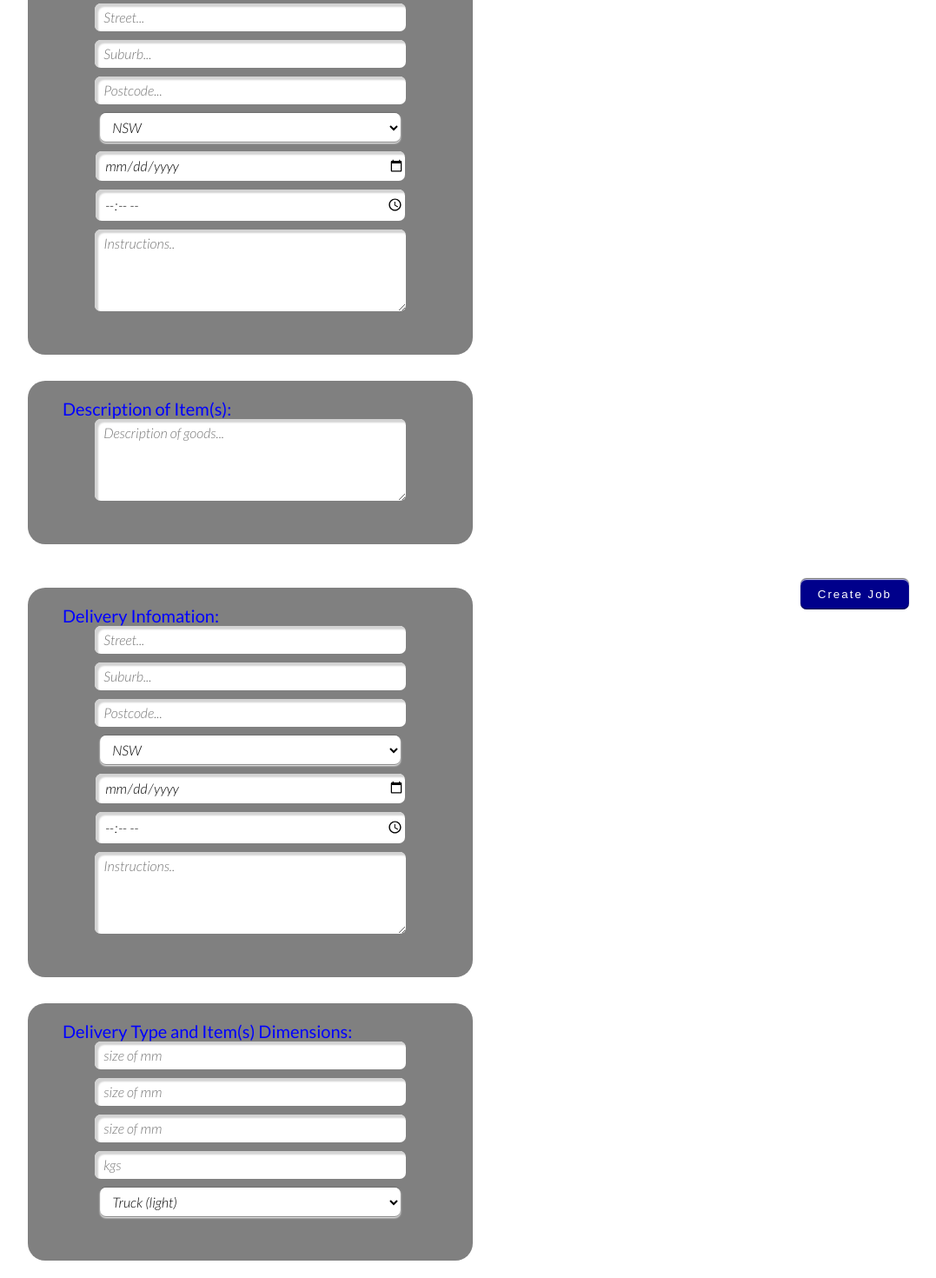
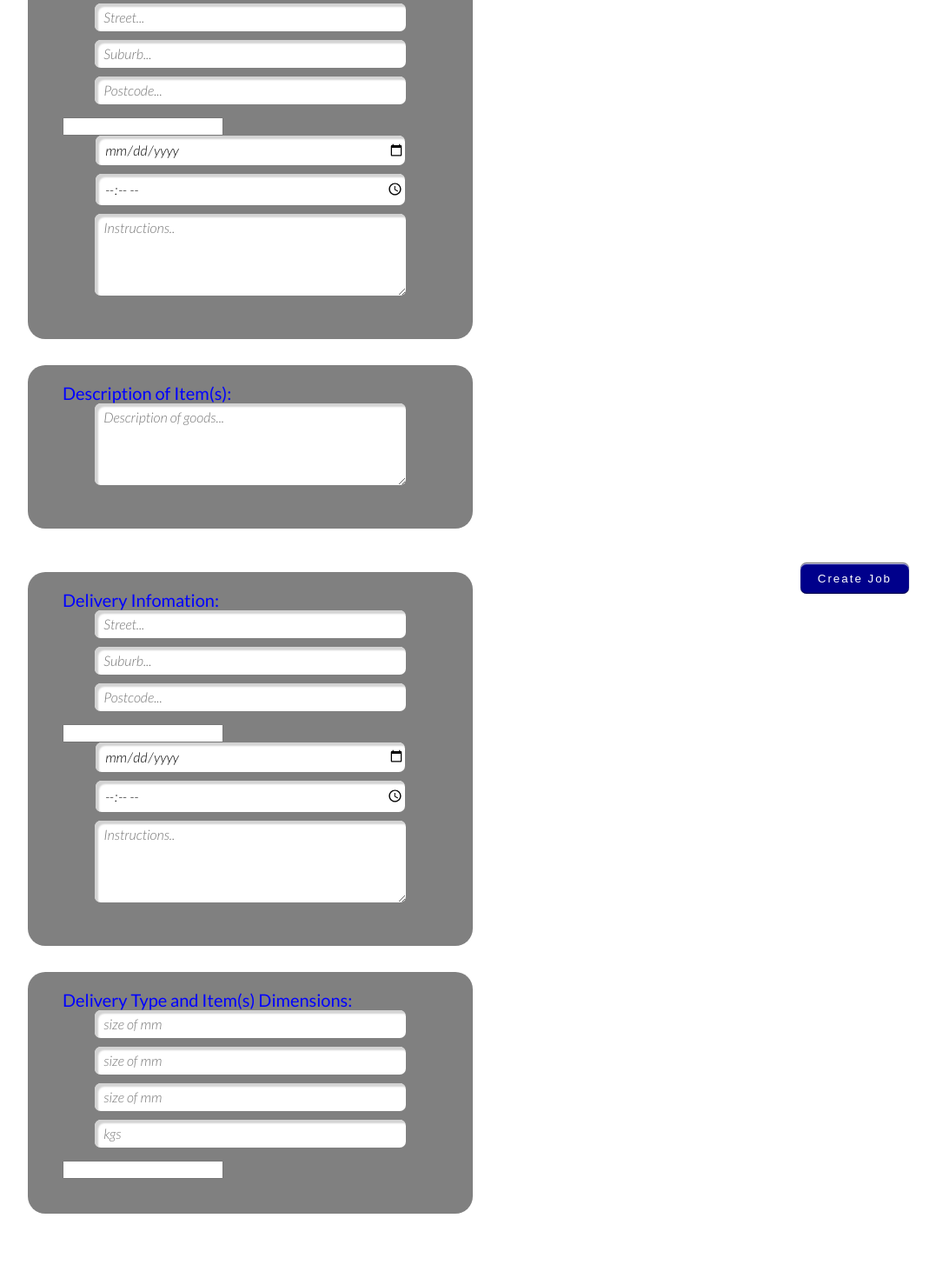
Before and after one commit to CFA-CJJ-GroupProject/CFA-Term3-NodeProject, a React (Create React App) app in the folder react-web/: page /createjob in a window 1280 px wide. Shown: the part 660-2130 px from the top of the page at 87% size, without its empty margins (106-1183 px from the left). After the commit the page ends 2096 px from the top, so only its background shows below. Built offline with nearby package versions, Linux system fonts and the light colour scheme.

Commit message:
All fields now hitting the db from jobs create page

```diff
--- a/react-web/src/components/CreateJobForm.js
+++ b/react-web/src/components/CreateJobForm.js
@@ -13,9 +13,38 @@ function handleSubmit(event, onCreate) {
     const jobNumber = form.elements['jobNumber'].value
     const pickupStreet = form.elements['pickupStreet'].value
     const pickupSuburb = form.elements['pickupSuburb'].value
+    const pickupPostcode = form.elements['pickupPostcode'].value
+    const pickupState = form.elements['pickupState'].value
+    const pickupTime = form.elements['pickupTime'].value
+    const pickupInstructions = form.elements['pickupInstructions'].value
+
+    const deliveryStreet = form.elements['deliveryStreet'].value
+    const deliverySuburb = form.elements['deliverySuburb'].value
+    const deliveryPostcode = form.elements['deliveryPostcode'].value
+    const deliveryState = form.elements['deliveryState'].value
+    const deliveryTime = form.elements['deliveryTime'].value
+    const deliveryInstructions = form.elements['deliveryInstructions'].value
+    const descriptionOfGoods = form.elements['descriptionOfGoods'].value
+    const deliveryType = form.elements['deliveryType'].value
     const jobValues = readAndClearForm(form)
 
-    onCreate({jobNumber, pickupStreet, pickupSuburb})
+    onCreate({
+      jobNumber,
+      pickupStreet,
+      pickupSuburb,
+      pickupPostcode,
+      pickupState,
+      pickupTime,
+      pickupInstructions,
+      deliveryStreet,
+      deliverySuburb,
+      deliveryPostcode,
+      deliveryState,
+      deliveryTime,
+      deliveryInstructions,
+      descriptionOfGoods,
+      deliveryType
+    })
 }
 
 
@@ -36,7 +65,7 @@ export default function CreateJobForm({
           <Field required='false' type='text' placeholder='Postcode...' name='pickupPostcode' />
           </div>
           <div className='state'>
-          <SelectStateField required='false' name="pickupState"/>
+          <Field required='false' name="pickupState"/>
           </div>
         </div>
 
@@ -56,7 +85,7 @@ export default function CreateJobForm({
           <Field required='false' type='text' placeholder='Street...' name='deliveryStreet' />
           <Field required='false' type='text' placeholder='Suburb...' name='deliverySuburb' />
           <Field required='false' type='text' placeholder='Postcode...' name='deliveryPostcode' />
-          <SelectStateField required='false' name="deliveryState"/>
+          <Field required='false' name="deliveryState"/>
           <Field required='false' type='date' name='deliveryDate' />
           <Field required='false' type='time' name='deliveryTime' />
           <TextField required='false' placeholder='Instructions..' name='deliveryInstructions' type=''/>
@@ -68,7 +97,7 @@ export default function CreateJobForm({
           <Field required='false' type='number' placeholder='size of mm' name='dimensions{height}' />
           {/* need to add option to add more for multiple items */}
           <Field required='false' type='number' placeholder='kgs' name='weight' />
-          <SelectDeliveryField required='false' />
+          <Field required='false' name='deliveryType' />
         </div>
       </div>
         <button type='submit' className='cj-button'>Create Job</button>
--- a/react-web/src/pages/CreateJobPage.js
+++ b/react-web/src/pages/CreateJobPage.js
@@ -8,7 +8,23 @@ class CreateJobPage extends Component {
 		jobs: null
 	}
 
-	handleCreateJob = ({ jobNumber, pickupStreet, pickupSuburb}) => {
+	handleCreateJob = ({
+ 		jobNumber,
+    pickupStreet,
+    pickupSuburb,
+    pickupPostcode,
+    pickupState,
+    pickupTime,
+    pickupInstructions,
+    deliveryStreet,
+    deliverySuburb,
+    deliveryPostcode,
+    deliveryState,
+    deliveryTime,
+    deliveryInstructions,
+    descriptionOfGoods,
+    deliveryType
+		}) => {
 		console.log(jobNumber)
 		console.log(pickupStreet)
 		console.log(pickupSuburb)
@@ -18,7 +34,21 @@ class CreateJobPage extends Component {
 		headers: {
 			'Content-Type': 'application/json'
 		},
-		body: JSON.stringify({jobNumber, pickupStreet, pickupSuburb })
+		body: JSON.stringify({
+			jobNumber,
+			pickupStreet,
+			pickupSuburb,
+			pickupPostcode,
+			pickupState,
+			pickupInstructions,
+			deliveryStreet,
+			deliverySuburb,
+			deliveryPostcode,
+			deliveryState,
+			deliveryInstructions,
+			descriptionOfGoods,
+			deliveryType
+		})
 	})
 	.then(res => res.json())
 	.then(newJob => {
```
